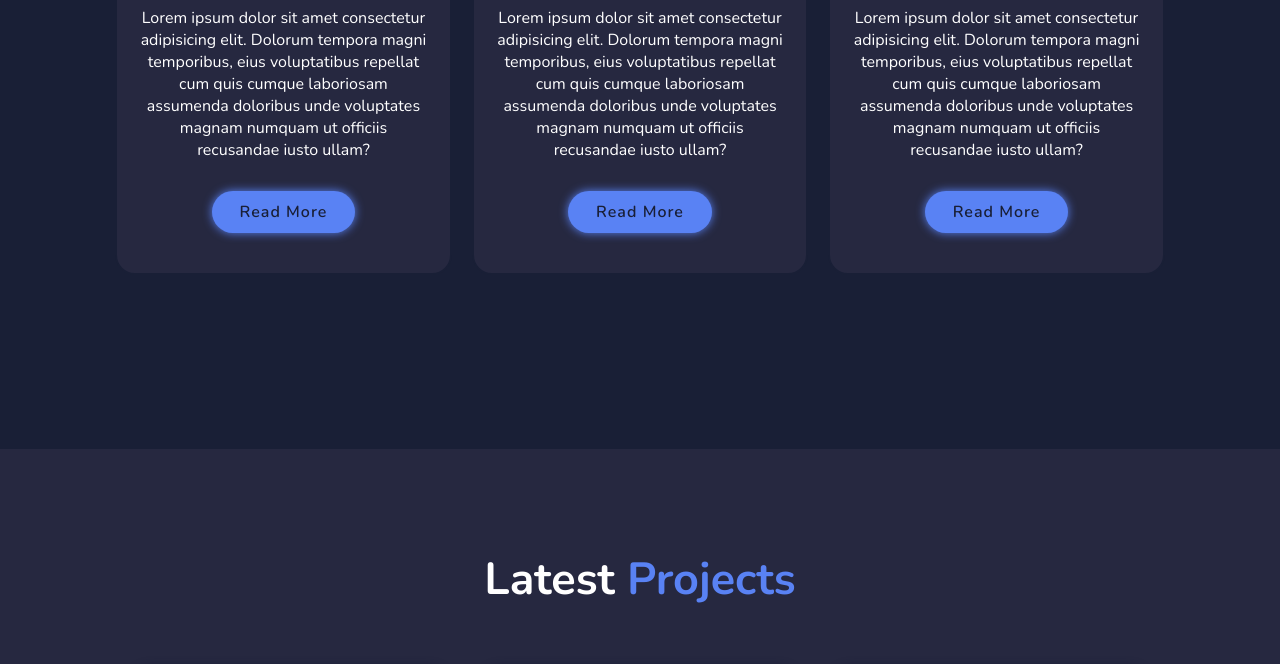
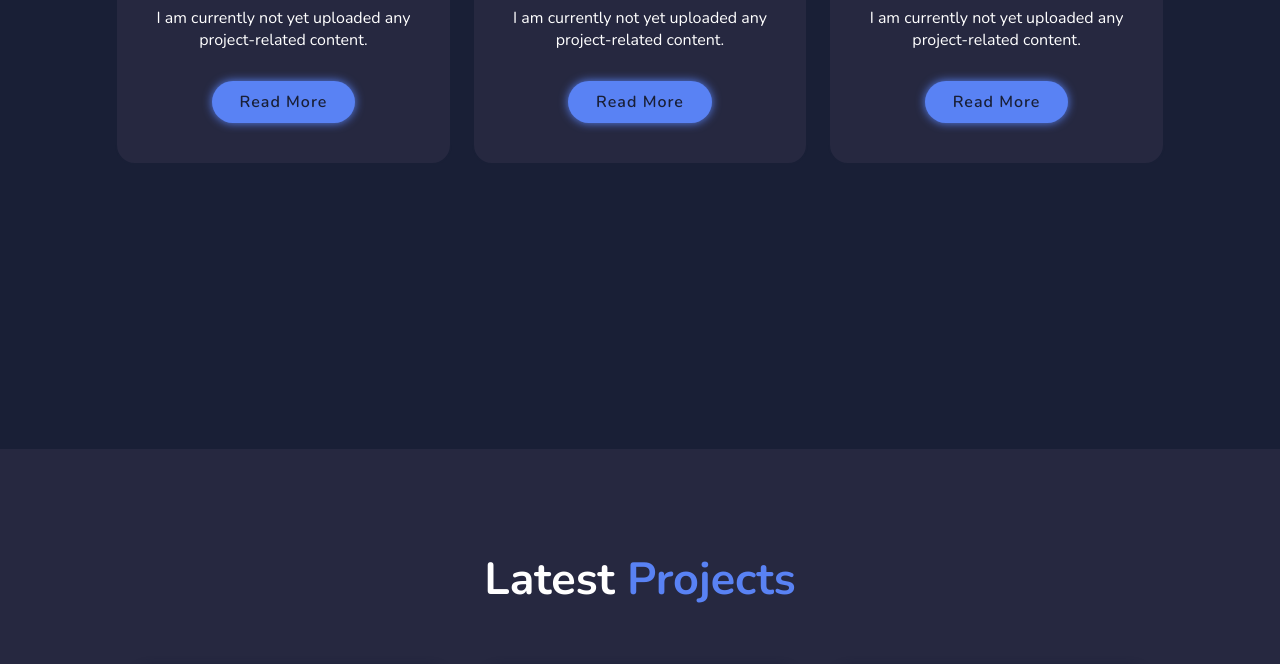
Before and after one commit to Rahul42874/portfolio, a plain HTML site: page index.html in a window 1280 px wide. Shown: the part 1951-2615 px from the top of the page. Drawn offline with nearby package versions, Linux system fonts and the light colour scheme; grey boxes are pictures that could not be loaded.

Commit message:
Update index.html
add p tag

```diff
--- a/index.html
+++ b/index.html
@@ -33,7 +33,7 @@
             <h3>Hi, Myself</h3>
             <h1>Rahul Gurav</h1>
             <h3>And I'm a <span class="multiple-text"></span></h3>
-            <p>Lorem ipsum dolor sit amet consectetur adipisicing elit. Impedit blanditiis ex odit doloribus cupiditate, ea velit doloremque nobis fuga. Impedit veniam, consequatur maiores blanditiis ad iste unde aperiam suscipit quos.</p>
+            <p>I am currently studying Computer Science at Second Year. I have gained proficiency in HTML, CSS, JavaScript, and WordPress. These skills have equipped me with the knowledge to develop interactive and visually appealing web applications and websites. I am passionate about leveraging technology to solve real-world problems and constantly strive to expand my skillset in the field of web development.</p>
             <!-- Social Media Links -->
             <div class="social-media">
                 <a href="#"><i class="fa-brands fa-facebook"></i></a>
@@ -60,8 +60,7 @@
         <div class="about-content">
             <h2 class="heading">About <span>Me</span></h2>
             <h1>Frontend Developer</h1>
-            <p>Lorem, ipsum dolor sit amet consectetur adipisicing elit. Earum inventore perferendis numquam laudantium ab, optio vel nisi, sequi molestiae voluptatibus tempore. Corrupti quibusdam necessitatibus debitis temporibus perferendis suscipit amet obcaecati.</p>
-            <!-- Read More Button -->
+            <p>I am a dedicated frontend developer with a passion for creating engaging and user-friendly interfaces. Currently pursuing my studies in Computer Science, I have honed my skills in HTML, CSS, JavaScript, and WordPress. With a keen eye for design and a commitment to delivering high-quality code, I strive to craft visually stunning and functional websites that leave a lasting impression. Let's collaborate to bring your digital ideas to life!</p>            <!-- Read More Button -->
             <a href="#" class="btn">Read More</a>
         </div>
     </section>
@@ -73,21 +72,21 @@
             <div class="service-box">
                 <i class="fa-solid fa-code"></i>
                 <h3>Web Development</h3>
-                <p>Lorem ipsum dolor sit amet consectetur adipisicing elit. Dolorum tempora magni temporibus, eius voluptatibus repellat cum quis cumque laboriosam assumenda doloribus unde voluptates magnam numquam ut officiis recusandae iusto ullam?</p>
+                <p>I am currently not yet uploaded any project-related content.</p>
                 <a href="#" class="btn">Read More</a>
             </div>
 
             <div class="service-box">
                 <i class="fa-solid fa-palette"></i>
                 <h3>UI Design</h3>
-                <p>Lorem ipsum dolor sit amet consectetur adipisicing elit. Dolorum tempora magni temporibus, eius voluptatibus repellat cum quis cumque laboriosam assumenda doloribus unde voluptates magnam numquam ut officiis recusandae iusto ullam?</p>
+                <p>I am currently not yet uploaded any project-related content.</p>
                 <a href="#" class="btn">Read More</a>
             </div>
 
             <div class="service-box">
                 <i class="fa-brands fa-android"></i>
                 <h3>Android Development</h3>
-                <p>Lorem ipsum dolor sit amet consectetur adipisicing elit. Dolorum tempora magni temporibus, eius voluptatibus repellat cum quis cumque laboriosam assumenda doloribus unde voluptates magnam numquam ut officiis recusandae iusto ullam?</p>
+                <p>I am currently not yet uploaded any project-related content.</p>
                 <a href="#" class="btn">Read More</a>
             </div>
         </div>
@@ -102,7 +101,7 @@
                 <img src="./Images/1.jpg">
                 <div class="portfolio-layer">
                     <h4>Web Design</h4>
-                    <p>Lorem, ipsum dolor sit amet consectetur adipisicing elit. Inventore, nostrum.</p>
+                    <p>I am currently not yet uploaded any project-related content.</p>
                     <i class="fa-solid fa-up-right-from-square"></i>
                 </div>
             </div>
@@ -111,7 +110,7 @@
                 <img src="./Images/2.jpg">
                 <div class="portfolio-layer">
                     <h4>Web Design</h4>
-                    <p>Lorem, ipsum dolor sit amet consectetur adipisicing elit. Inventore, nostrum.</p>
+                    <p>I am currently not yet uploaded any project-related content.</p>
                     <i class="fa-solid fa-up-right-from-square"></i>
                 </div>
             </div>
@@ -119,7 +118,7 @@
                 <img src="./Images/3.jpg">
                 <div class="portfolio-layer">
                     <h4>Web Design</h4>
-                    <p>Lorem, ipsum dolor sit amet consectetur adipisicing elit. Inventore, nostrum.</p>
+                    <p>I am currently not yet uploaded any project-related content.</p>
                     <i class="fa-solid fa-up-right-from-square"></i>
                 </div>
             </div>
@@ -127,7 +126,7 @@
                 <img src="./Images/4.jpg">
                 <div class="portfolio-layer">
                     <h4>Web Design</h4>
-                    <p>Lorem, ipsum dolor sit amet consectetur adipisicing elit. Inventore, nostrum.</p>
+                    <p>I am currently not yet uploaded any project-related content.</p>
                     <i class="fa-solid fa-up-right-from-square"></i>
                 </div>
             </div>
@@ -135,7 +134,7 @@
                 <img src="./Images/5.jpg">
                 <div class="portfolio-layer">
                     <h4>Web Design</h4>
-                    <p>Lorem, ipsum dolor sit amet consectetur adipisicing elit. Inventore, nostrum.</p>
+                    <p>I am currently not yet uploaded any project-related content.</p>
                     <i class="fa-solid fa-up-right-from-square"></i>
                 </div>
             </div>
@@ -143,7 +142,7 @@
                 <img src="./Images/6.jpg">
                 <div class="portfolio-layer">
                     <h4>Web Design</h4>
-                    <p>Lorem, ipsum dolor sit amet consectetur adipisicing elit. Inventore, nostrum.</p>
+                    <p>I am currently not yet uploaded any project-related content.</p>
                     <i class="fa-solid fa-up-right-from-square"></i>
                 </div>
             </div>
```
